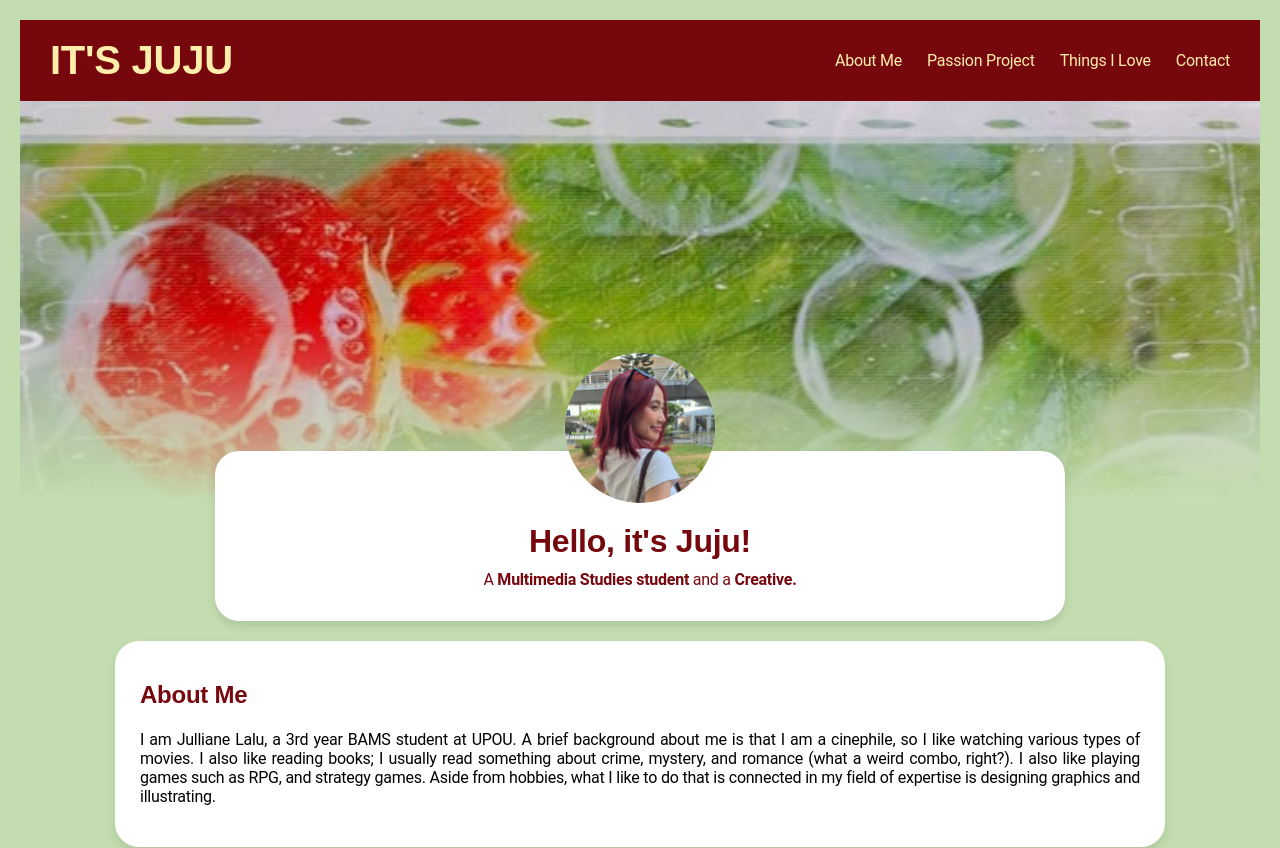
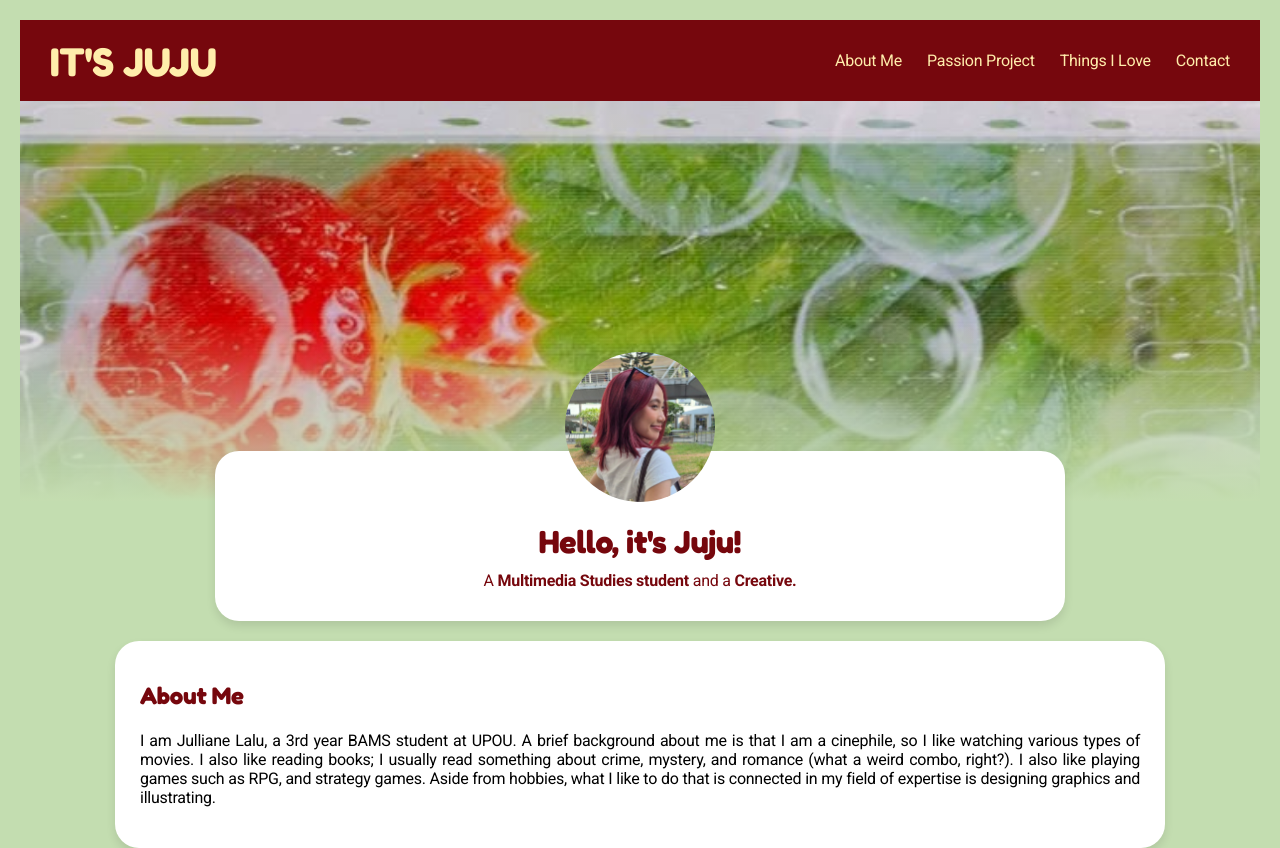
Before and after one commit to jujuondatbeat96/mms171.github.io, a plain HTML site: page index.html in a window 1280 px wide. Shown: the top 848 px of the page. Drawn offline with Linux system fonts and the light colour scheme.

Commit message:
index.html

```diff
--- a/index.html
+++ b/index.html
@@ -1,6 +1,12 @@
 <!DOCTYPE html>
 <html lang="en">
     <head>
+        <link rel="preconnect" href="https://fonts.googleapis.com">
+        <link rel="preconnect" href="https://fonts.gstatic.com" crossorigin>
+        <link href="https://fonts.googleapis.com/css2?family=Fredoka:wght@300..700&family=Roboto:ital,wght@0,100..900;1,100..900&display=swap" rel="stylesheet">
+        <link rel="preconnect" href="https://fonts.googleapis.com">
+        <link rel="preconnect" href="https://fonts.gstatic.com" crossorigin>
+        <link href="https://fonts.googleapis.com/css2?family=Fredoka:wght@300..700&family=Roboto:ital,wght@0,100..900;1,100..900&display=swap" rel="stylesheet">
         <link rel="stylesheet" href="style.css">
         <title>Julliane Lalu</title>
         <nav class="navigation-bar">
```
